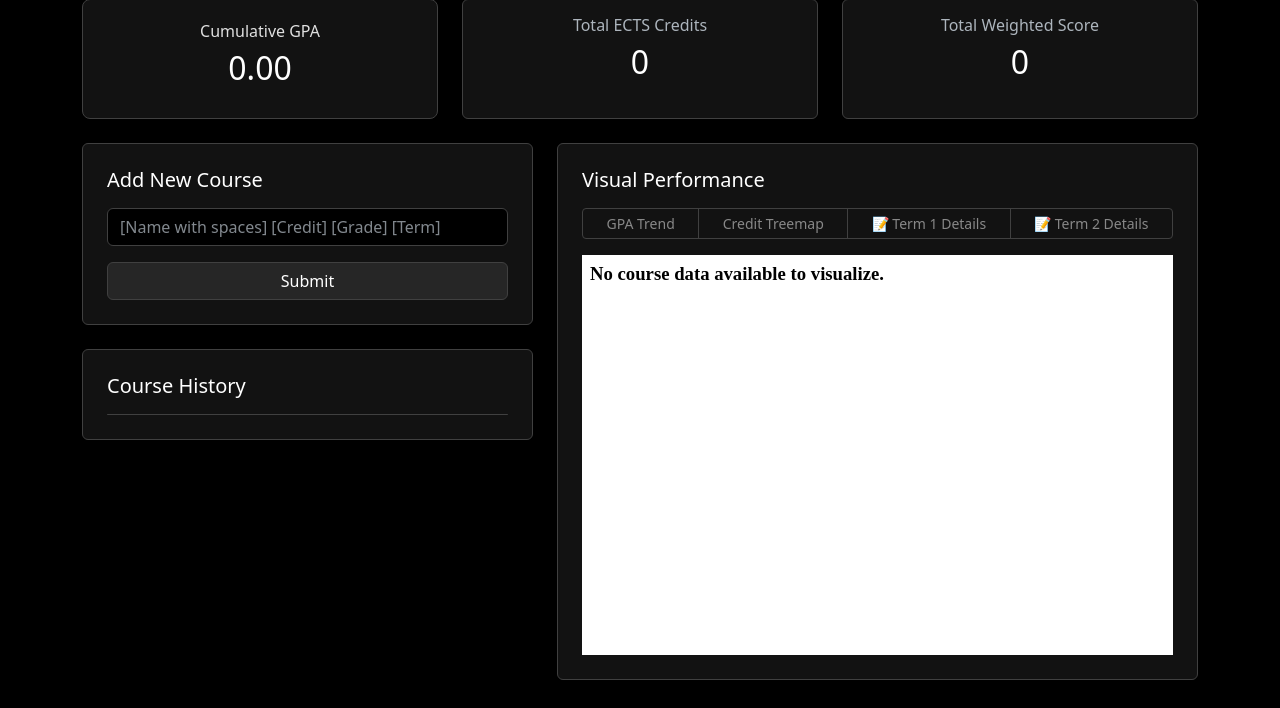
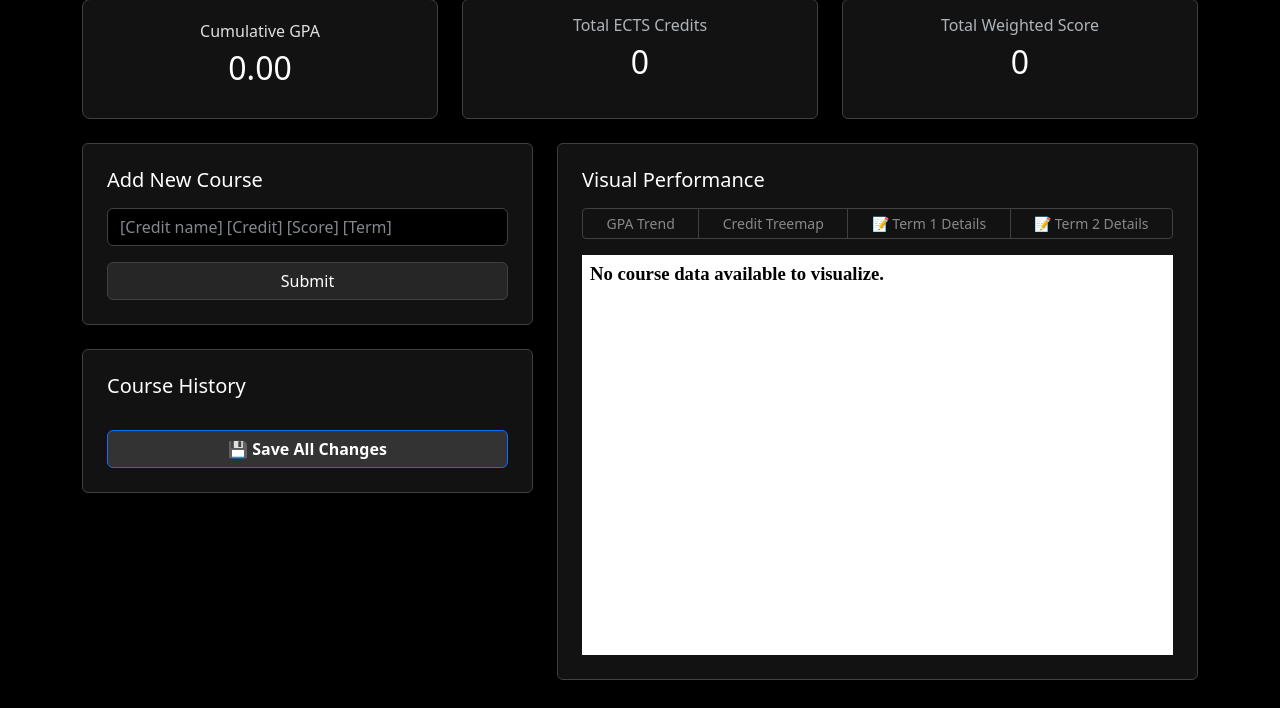
Before and after one commit to ronioz/my-gpa-calculator, a FastAPI app: page /dashboard in a window 1280 px wide. Shown: the part 121-829 px from the top of the page. Run offline with FastAPI, Linux system fonts and the light colour scheme.

Commit message:
Added save all changes

```diff
--- a/src/app.py
+++ b/src/app.py
@@ -1,4 +1,5 @@
 from pathlib import Path
+from typing import List
 
 from fastapi import FastAPI, HTTPException, Request, Form
 from fastapi.responses import HTMLResponse, RedirectResponse
@@ -79,21 +80,23 @@ async def delete_course(course_name: str):
 
     return RedirectResponse(url="/dashboard", status_code=303)
 
-@app.post("/edit-course")
-async def edit_course(
-    course_name: str = Form(...),
-    new_credit: int = Form(...),
-    new_score: int = Form(...),
-    new_term: int = Form(...)
+@app.post("/update-all-courses")
+async def update_all_courses(
+    course_names: List[str] = Form(default=[]),
+    credits: List[int] = Form(default=[]),
+    scores: List[int] = Form(default=[]),
+    terms: List[int] = Form(default=[])
 ):
-    storage = CourseStorage()
     courses = storage.load()
 
-    if course_name in courses:
-        courses[course_name].changeCredit(new_credit)
-        courses[course_name].changeScore(new_score)
-        courses[course_name].changeTermID(new_term)
-        storage.save(courses)
+    for idx, name in enumerate(course_names):
+        if name in courses:
+            courses[name].changeCredit(credits[idx])
+            courses[name].changeScore(scores[idx])
+            courses[name].changeTermID(terms[idx])
+
+    storage.save(courses)
+    my_courses.courses = storage.load()
 
     return RedirectResponse(url="/dashboard", status_code=303)
 
--- a/templates/dashboard.html
+++ b/templates/dashboard.html
@@ -70,39 +70,41 @@
             <div class="card p-4 mb-4">
                 <h5 class="mb-3" style="color: #ffffff;">Add New Course</h5>
                 <form action="/add-course" method="POST">
-                    <input type="text" name="raw_input" class="form-control mb-3" placeholder="[Name with spaces] [Credit] [Grade] [Term]" style="background: #000; border-color: #404040; color: #fff;" required>
+                    <input type="text" name="raw_input" class="form-control mb-3" placeholder="[Credit name] [Credit] [Score] [Term]" style="background: #000; border-color: #404040; color: #fff;" required>
                     <button type="submit" class="btn btn-success w-100">Submit</button>
                 </form>
             </div>
 
             <div class="card p-4" style="max-height: 400px; overflow-y: auto;">
                 <h5 class="mb-3" style="color: #ffffff;">Course History</h5>
-                <ul class="list-group">
+
+                <form action="/update-all-courses" method="post">
+                    <ul class="list-group mb-3">
                         {% for course in courses %}
                         <li class="list-group-item">
                             <div class="d-flex justify-content-between align-items-center mb-2">
                                 <strong style="color: #ffffff;">{{ course.courseName }}</strong>
-                            <form action="/delete-course/{{ course.courseName }}" method="post" class="m-0">
-                                <button type="submit" class="btn btn-sm" style="color: #555;">&times;</button>
-                            </form>
+                                <button type="submit" formaction="/delete-course/{{ course.courseName }}" class="btn btn-sm" style="color: #555;">&times;</button>
                             </div>
-                        <form action="/edit-course" method="post" class="d-flex gap-2">
-                            <input type="hidden" name="course_name" value="{{ course.courseName }}">
 
-                            <input type="number" name="new_credit" class="form-control form-control-sm"
-                                value="{{ course.credit }}" style="width: 50px;" placeholder="Cr" required>
+                            <div class="d-flex gap-2">
+                                <input type="hidden" name="course_names" value="{{ course.courseName }}">
 
-                            <input type="number" name="new_score" class="form-control form-control-sm"
-                                value="{{ course.score }}" style="width: 50px;" placeholder="Gr" required>
+                                <input type="number" name="credits" class="form-control form-control-sm"
+                                    value="{{ course.credit }}" style="width: 50px; background: #000; border-color: #404040; color: #fff;" placeholder="Cr" required>
 
-                            <input type="number" name="new_term" class="form-control form-control-sm"
-                                value="{{ course.termID }}" style="width: 50px;" placeholder="Tm" required>
+                                <input type="number" name="scores" class="form-control form-control-sm"
+                                    value="{{ course.score }}" style="width: 50px; background: #000; border-color: #404040; color: #fff;" placeholder="Gr" required>
 
-                            <button type="submit" class="btn btn-sm btn-primary">Save</button>
-                        </form>
+                                <input type="number" name="terms" class="form-control form-control-sm"
+                                    value="{{ course.termID }}" style="width: 50px; background: #000; border-color: #404040; color: #fff;" placeholder="Tm" required>
+                            </div>
                         </li>
                         {% endfor %}
                     </ul>
+
+                    <button type="submit" class="btn btn-primary w-100 fw-bold">💾 Save All Changes</button>
+                </form>
             </div>
         </div>
 
```
Lines whose indentation alone changed are shown as unchanged.
